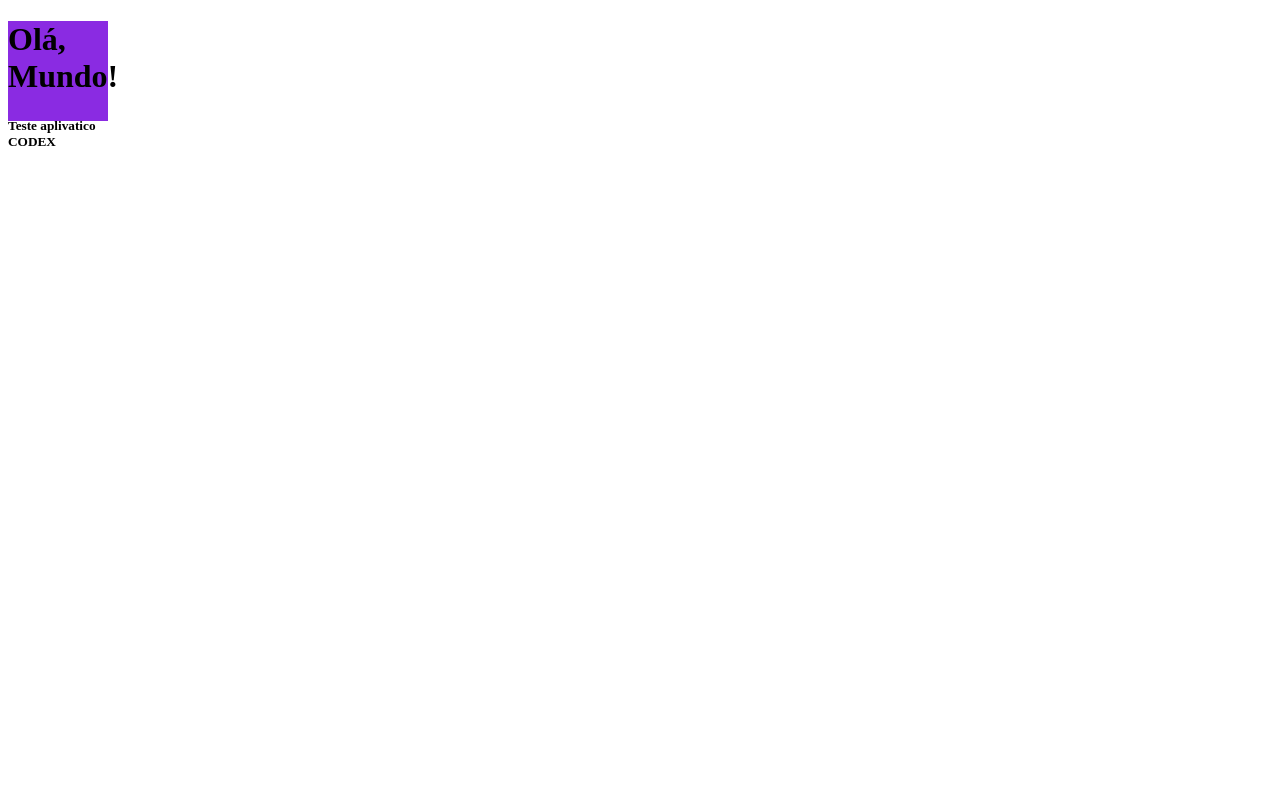
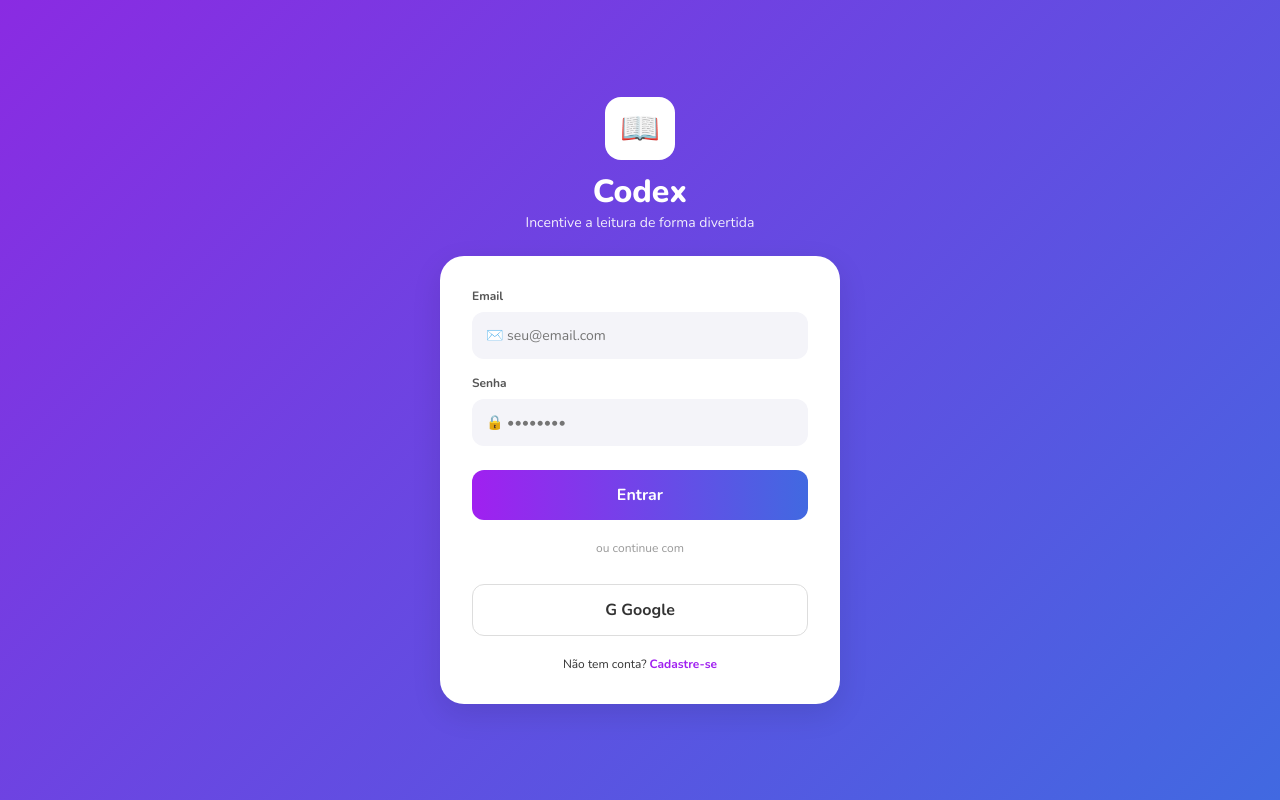
Before and after one commit to chdevbr/CODEX, a plain HTML site: page index.html in a window 1280 px wide. Drawn offline with nearby package versions, Linux system fonts and the light colour scheme.

Commit message:
feat: cria estrutura visual do login e escolha de perfil

```diff
--- /dev/null
+++ b/css/global.css
@@ -0,0 +1,92 @@
+/* Importando a fonte parecida com a do Figma */
+@import url('https://fonts.googleapis.com/css2?family=Nunito:wght@400;600;700;800&display=swap');
+
+* {
+    margin: 0;
+    padding: 0;
+    box-sizing: border-box;
+    font-family: 'Nunito', sans-serif;
+}
+
+/* Fundo Gradiente e alinhamento central */
+body {
+    background: linear-gradient(135deg, #8A2BE2, #4169E1); /* Roxo para Azul */
+    min-height: 100vh;
+    display: flex;
+    flex-direction: column;
+    align-items: center;
+    justify-content: center;
+    color: white;
+}
+
+/* Título e Logo */
+.cabecalho {
+    text-align: center;
+    margin-bottom: 24px;
+}
+
+.cabecalho h1 {
+    font-size: 32px;
+    font-weight: 800;
+}
+
+.cabecalho p {
+    font-size: 14px;
+    opacity: 0.9;
+}
+
+/* O Cartão Branco Central */
+.cartao-branco {
+    background-color: white;
+    color: #333;
+    width: 100%;
+    max-width: 400px;
+    border-radius: 24px;
+    padding: 32px;
+    box-shadow: 0px 10px 30px rgba(0,0,0,0.1);
+}
+
+/* Campos de Digitação (Inputs) */
+.grupo-input {
+    display: flex;
+    flex-direction: column;
+    margin-bottom: 16px;
+}
+
+.grupo-input label {
+    font-size: 12px;
+    font-weight: 700;
+    margin-bottom: 8px;
+    color: #555;
+}
+
+.grupo-input input {
+    background-color: #F4F4F9;
+    border: none;
+    padding: 14px;
+    border-radius: 12px;
+    font-size: 14px;
+    outline: none;
+}
+
+/* Botão Roxo Principal */
+.btn-primario {
+    width: 100%;
+    background: linear-gradient(90deg, #A020F0, #4169E1);
+    color: white;
+    border: none;
+    padding: 14px;
+    border-radius: 12px;
+    font-size: 16px;
+    font-weight: 700;
+    cursor: pointer;
+    margin-top: 8px;
+}
+
+/* Divisor "ou continue com" */
+.divisor {
+    text-align: center;
+    font-size: 12px;
+    color: #999;
+    margin: 20px 0;
+}
--- a/index.html
+++ b/index.html
@@ -1,15 +1,45 @@
-<!doctype html>
-<html lang="en">
-  <head>
-    <meta charset="UTF-8" />
-    <meta name="viewport" content="width=device-width, initial-scale=1.0" />
-    <link rel="stylesheet" href="styles.css">
-    <title>Document</title>
-  </head>
-  <body>
-    <div class="quadrado">
-      <h1>Olá, Mundo!</h1>
-      <h5>Teste aplivatico CODEX</h5>
+<!DOCTYPE html>
+<html lang="pt-BR">
+<head>
+    <meta charset="UTF-8">
+    <meta name="viewport" content="width=device-width, initial-scale=1.0">
+    <title>Codex - Login</title>
+    <link rel="stylesheet" href="./css/global.css">
+</head>
+<body>
+
+    <div class="cabecalho">
+        <h1 style="background: white; color: #8A2BE2; display: inline-block; padding: 10px 15px; border-radius: 16px; margin-bottom: 10px;">📖</h1>
+        <h1>Codex</h1>
+        <p>Incentive a leitura de forma divertida</p>
     </div>
-  </body>
+
+    <div class="cartao-branco">
+
+        <form>
+            <div class="grupo-input">
+                <label>Email</label>
+                <input type="email" placeholder="✉️ seu@email.com">
+            </div>
+
+            <div class="grupo-input">
+                <label>Senha</label>
+                <input type="password" placeholder="🔒 ••••••••">
+            </div>
+
+            <button type="button" class="btn-primario">Entrar</button>
+        </form>
+
+        <div class="divisor">ou continue com</div>
+
+        <button type="button" class="btn-primario" style="background: white; color: #333; border: 1px solid #ddd;">
+            G Google
+        </button>
+
+        <p style="text-align: center; font-size: 12px; margin-top: 20px;">
+            Não tem conta? <strong style="color: #A020F0;">Cadastre-se</strong>
+        </p>
+    </div>
+
+</body>
 </html>
```
Also changed, not shown: css/perfil.css (added, +102 -0 lines).
